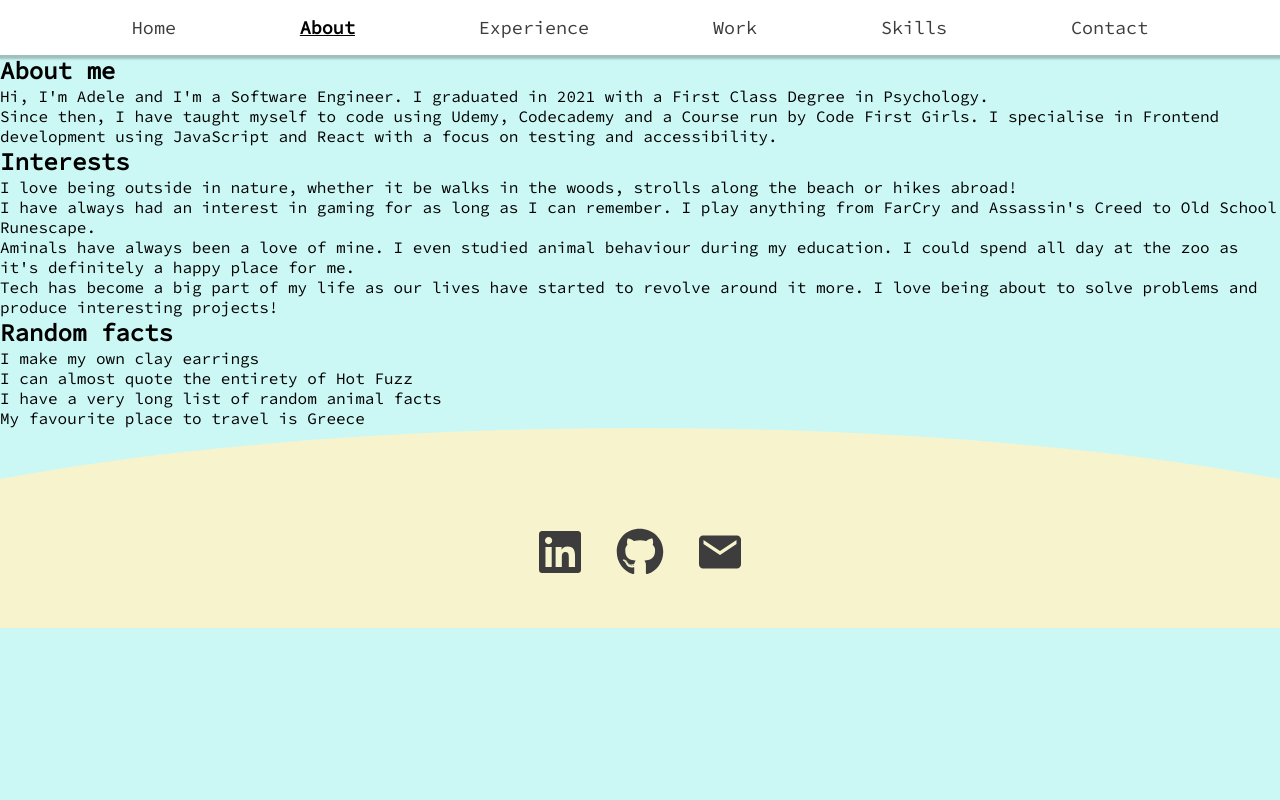
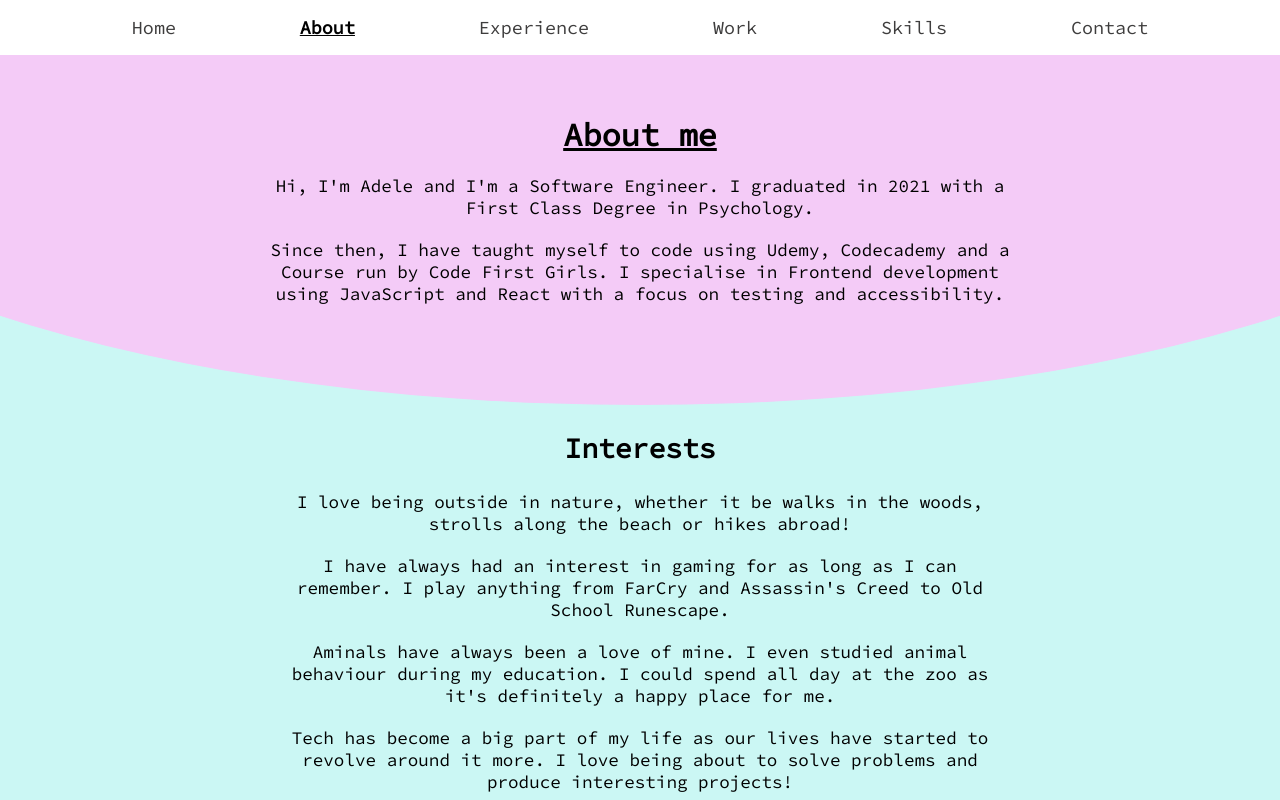
Before and after one commit to Adele-B/Adele-B.github.io, a React app: page /about in a window 1280 px wide. Shown: the top 800 px of the page. Built offline with nearby package versions, Linux system fonts and the light colour scheme.

Commit message:
Add About section sytles

```diff
--- a/src/styles/main.scss
+++ b/src/styles/main.scss
@@ -26,6 +26,7 @@ body {
   padding: 0.5rem 1rem;
   box-shadow: 0 2px 2px 2px rgba(9, 9, 9, 0.23);
   background-color: #ffffff;
+  z-index: 10;
 }
 
 .nav__list {
@@ -62,7 +63,7 @@ body {
 
 @media (max-width: 768px) {
   .nav__button {
-    display:block;
+    display: block;
     padding-top: 10px;
     margin-left: 10px;
     z-index: 10;
@@ -138,6 +139,50 @@ body {
   margin: 0 auto;
 }
 
+// About section
+
+.about__section {
+  text-align: center;
+}
+
+.about__me {
+  position: relative;
+  display: flex;
+  flex-direction: column;
+  align-items: center;
+  min-height: 350px;
+  padding-top: 60px;
+  background-color: $primary-colour;
+  clip-path: ellipse(75% 100% at 50% 0%)
+}
+
+.about__title {
+  padding-bottom: 10px;
+  font-size: 2rem;
+  text-decoration: underline;
+}
+
+.about__heading {
+  font-size: 1.75rem;
+  padding: 15px;
+}
+
+.about__text__container {
+  padding: 10px;
+}
+
+.about__text {
+  max-width: 60%;
+  padding: 10px;
+  margin: 0 auto;
+  font-size: 1.10rem;
+
+  &--list {
+    @extend .about__text;
+    text-align: left;
+  }
+}
+
 // Footer
 
 .footer__section {
```
